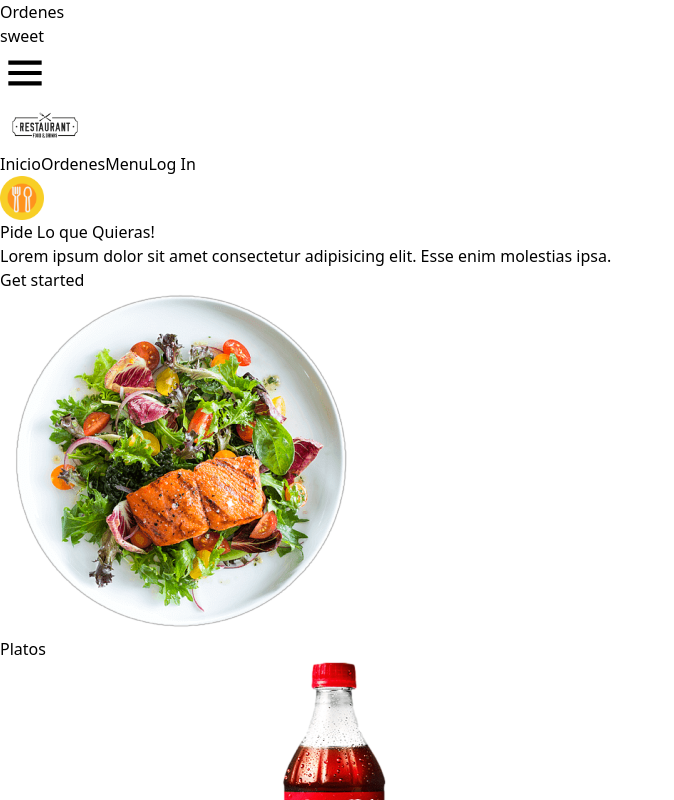
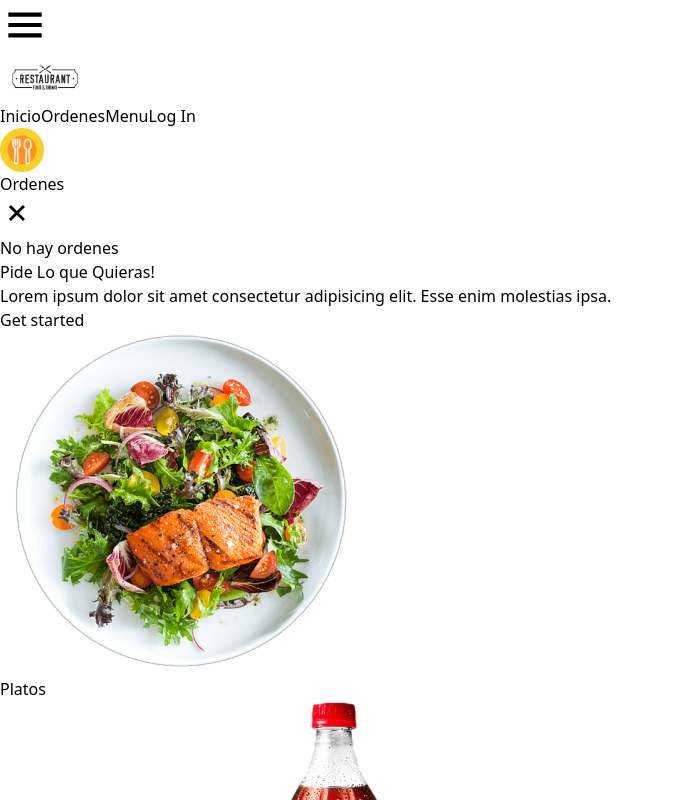
Before and after one commit to estarlin-gg/restaurant-react, a React (Vite) app: page / in a window 1280 px wide. Both pictures are taken after a click on the picture 22 px from the left and 150 px from the top of the page. Shown: the top 800 px of the page, without its empty margins (0-674 px from the left). Built offline with nearby package versions, Linux system fonts and the light colour scheme.

Commit message:
cambios en Orders

```diff
--- a/src/App.jsx
+++ b/src/App.jsx
@@ -8,20 +8,20 @@ import { Navbar } from "./components/Navbar";
 import { ProductContainer } from "./components/ProductCotainer";
 
 function App() {
-  const [data, setData] = useState({})
+  const [data, setData] = useState({});
   console.log(data);
   const Recoger = (e) => {
-    setData(e)
-  }
+    setData(e);
+  };
   return (
     <>
       <Hero breakpoint="2xl" padding="" background="">
         <Header>
-          <Navbar />
+          <Navbar list={data} />
         </Header>
         <Main />
       </Hero>
-      <ProductContainer information={Recoger}  />
+      <ProductContainer information={Recoger} />
     </>
   );
 }
--- a/src/components/Card.jsx
+++ b/src/components/Card.jsx
@@ -18,10 +18,9 @@ export const Card = ({ img, title, price, Orden }) => {
       <div className="card-footer w-full ">
         <Button
           text="Ordenar"
-          bgColor="bg-black"
-          color="text-white"
-          padding="3"
+
           onClick={handleClick}
+          classes="p-3 bg-black text-white"
         />
       </div>
     </div>
--- a/src/components/Elements.jsx
+++ b/src/components/Elements.jsx
@@ -4,13 +4,14 @@ export const Text = ({ classes, children }) => {
 export const Title = ({ classes, text }) => {
   return <h2 className={classes}>{text}</h2>;
 };
-export const Button = ({  text, bgColor, color,classes,padding ="4",...props }) => {
+export const Button = ({ children,text, classes, ...props }) => {
   return (
     <button
       {...props}
-      className={`p-${padding} rounded-xl ${bgColor} font-medium ${color} ${classes} hover:bg-opacity-90`}
+      className={`rounded-xl  font-medium  ${classes} hover:bg-opacity-90`}
     >
       {text}
+      {children}
     </button>
   );
 };
--- a/src/components/Main.jsx
+++ b/src/components/Main.jsx
@@ -19,9 +19,8 @@ export const Main = () => {
         </Text>
         <Button
           text="Get started"
-          classes="mt-4"
-          bgColor="bg-orange-600"
-          color="text-white"
+          classes="mt-4 p-4 bg-orange-600 text-white"
+
         />
       </Box>
       <Box classes="hidden md:block w-fit ">
--- a/src/components/Modal.jsx
+++ b/src/components/Modal.jsx
@@ -7,6 +7,7 @@ export const Modal = ({ info, modal, reserva }) => {
 
 
   const [validar, setValidar] = useState(false);
+  const { img, title, price } = info;
   let alert = (
     <h2 className="block bg-red-400 text-white text-lg sm:text-2xl text-center capitalize w-full p-2">
       Todos los campos son obligatorio!!!
@@ -16,8 +17,10 @@ export const Modal = ({ info, modal, reserva }) => {
     nombre: "",
     fecha: "",
     mesa: "",
+    img:img,
+    title:title,
+    price:price
   });
-  const { img, title, price } = info;
   const handleInputs = (e) => {
     setInput({
       ...inputs,
@@ -88,11 +91,11 @@ export const Modal = ({ info, modal, reserva }) => {
             <div className="mb-4">
               <Button
                 text="Ordenar"
-                classes="block w-full bg-orange-600 text-white mb-4"
+                classes="block w-full bg-orange-600 text-white mb-4 p-4"
               />
               <Button
                 text="Regresar"
-                classes="block w-full bg-black text-white"
+                classes="block w-full bg-black text-white p-4"
                 onClick={activateModal}
               />
             </div>
--- a/src/components/Navbar.jsx
+++ b/src/components/Navbar.jsx
@@ -2,22 +2,20 @@ import "../App.css";
 import { useState } from "react";
 import { Orders } from "./Orders";
 
-
-export const Navbar = ({list}) => {
+export const Navbar = ({ list }) => {
   const [view, setView] = useState(false);
   const [orders, setOrders] = useState(false);
   const handleOrders = () => {
     setOrders((e) => !e);
   };
+  console.log(list);
   let newClass = view ? "translate-x-0" : "translate-x-full";
   const handleMenu = () => {
     setView((e) => !e);
   };
   return (
     <>
-      {orders && <Orders />}
-
-      <div className="burguer block z-50 md:hidden ">
+      <div className="burguer block z-40 md:hidden ">
         <img
           src="/img/svg/bx-menu.svg"
           className="cursor-pointer"
@@ -62,6 +60,7 @@ export const Navbar = ({list}) => {
       <div className="menu block md:hidden cursor-pointer">
         <img src="/img/svg/dish.png" alt="" width={44} onClick={handleOrders} />
       </div>
+      {orders && <Orders orders={list} hidden={handleOrders} />}
     </>
   );
 };
--- a/src/components/Orders.jsx
+++ b/src/components/Orders.jsx
@@ -1,16 +1,48 @@
+import { useEffect, useState } from "react";
 import { Box } from "./Containers";
+import { Button } from "./Elements";
 
-export const Orders = ({ data }) => {
-  const mensaje = "<h2>No hay ordenes </h2>";
+export const Orders = ({ orders, hidden }) => {
+  const [list, setList] = useState([]);
+  useEffect(() => {
+
+      // setlist([...list,orders]);
+      if (orders && Object.keys(orders).length > 0) {
+        setList([...list,orders]); // Agregar el objeto orders a list
+      }
+
+  },[orders])
+
+  console.log(list);
+
+  const vacio = <h2 className="text-xl text-center">No hay ordenes </h2>;
   return (
-    <Box classes="  bg-slate-100 flex flex-col h-screen absolute top-[70px] inset-0 sm:right-0 sm:w-[400px] ">
-      <div className=" border-solid border-0 border-b-2 border-b-blue-500 p-4 ">
+    <Box classes="bg-slate-100 grid grid-cols-1 p-3 absolute left-0 right-0 bottom-0 top-0 h-screen z-50 sm:right-0 sm:w-400px sm:top-[70px]  ">
+      <div className="w-full border-solid border-0 border-b-2 border-b-blue-500 p-4 flex justify-between h-fit items-center ">
         <h2 className="font-bold text-2xl left">Ordenes</h2>
+        <div className="close">
+          <Button
+            classes=" hover:border hover:border-black rounded-full object-cover "
+            onClick={(e) => hidden(e)}
+          >
+            <img src="../public/img/svg/bx-x.svg" className="object-cover  " />
+          </Button>
+        </div>
       </div>
-      <div className="order-content">
-        <h2>sweet</h2>
-        {/* {data.lenght === 0 ? mensaje : (data.map(data =>
-            )) } */}
+      <div className="order-content ">
+        {list.length === 0
+          ? vacio
+          : list.map((item) => {
+              const { nombre, fecha, mesa } = item;
+              return (
+                <div className="w-full flex ">
+                  <div className="img">
+                    {/* <img src={} alt="" /> */}
+                    <h2>{nombre}</h2>
+                  </div>
+                </div>
+              );
+            })}
       </div>
     </Box>
   );
```
Also changed, not shown: public/img/svg/bx-x.svg.
